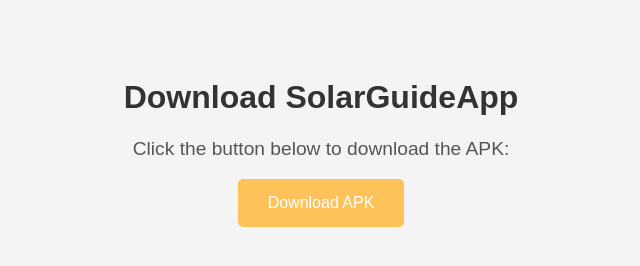
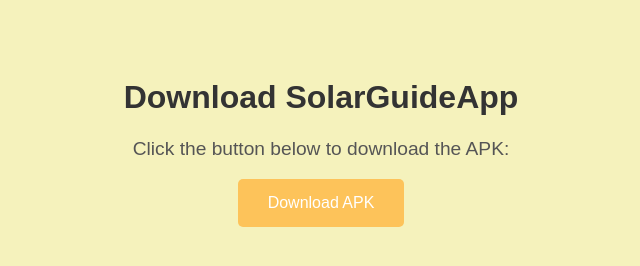
Before and after one commit to m1raizxc/SolarGuideApp, a plain HTML site: page index.html in a window 1280 px wide. Shown: the whole page, without its empty margins (319-959 px from the left). Drawn offline with Linux system fonts and the light colour scheme.

Commit message:
Update index.html

```diff
--- a/index.html
+++ b/index.html
@@ -7,7 +7,7 @@
     <style>
         body {
             font-family: Arial, sans-serif;
-            background-color: #f4f4f4;
+            background-color: #F5F2BC;
             text-align: center;
             padding: 50px;
         }
```
